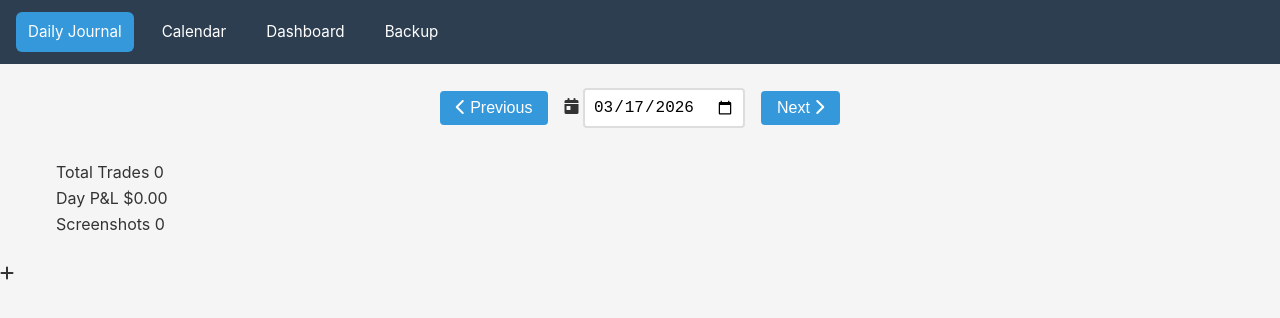
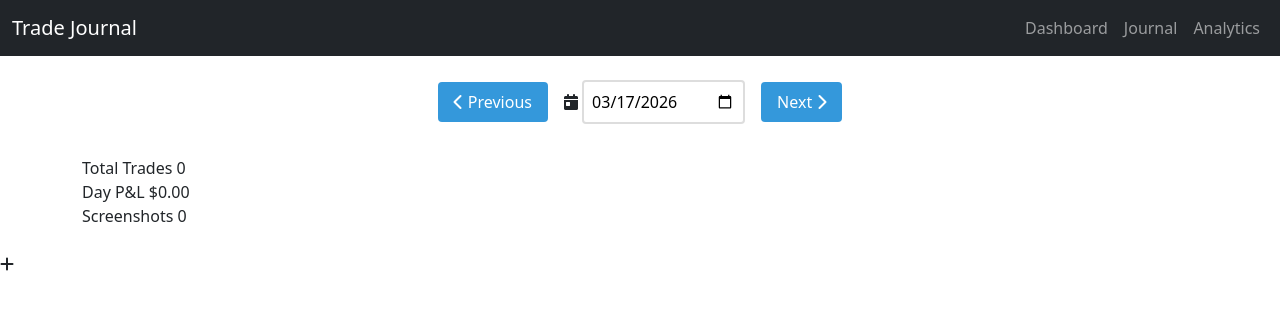
Before and after one commit to MedaAkhil/TradeJournal, a website: page public/index.html in a window 1280 px wide. Drawn offline with nearby package versions, Linux system fonts and the light colour scheme; no server answers.

Commit message:
nav bar hamburget with bootstrap

```diff
--- a/public/index.html
+++ b/public/index.html
@@ -10,14 +10,41 @@
     <script src="https://www.gstatic.com/firebasejs/10.8.0/firebase-app-compat.js"></script>
     <script src="https://www.gstatic.com/firebasejs/10.8.0/firebase-firestore-compat.js"></script>
     <script src="https://www.gstatic.com/firebasejs/10.8.0/firebase-storage-compat.js"></script>
+    <link href="https://cdn.jsdelivr.net/npm/bootstrap@5.3.0/dist/css/bootstrap.min.css" rel="stylesheet">
 </head>
 <body>
-    <div class="nav-bar">
-        <a href="index.html" class="active">Daily Journal</a>
-        <a href="calendar.html">Calendar</a>
-        <a href="dashboard.html">Dashboard</a>
-        <a href="export.html">Backup</a>
+    <nav class="navbar navbar-expand-lg navbar-dark bg-dark">
+  <div class="container-fluid">
+
+    <!-- Logo -->
+    <a class="navbar-brand" href="#">Trade Journal</a>
+
+    <!-- Hamburger Button -->
+    <button class="navbar-toggler" type="button" data-bs-toggle="collapse" data-bs-target="#navbarNav">
+      <span class="navbar-toggler-icon"></span>
+    </button>
+
+    <!-- Collapsible Menu -->
+    <div class="collapse navbar-collapse" id="navbarNav">
+      <ul class="navbar-nav ms-auto">
+
+        <li class="nav-item">
+          <a class="nav-link" href="index.html">Dashboard</a>
+        </li>
+
+        <li class="nav-item">
+          <a class="nav-link" href="journal.html">Journal</a>
+        </li>
+
+        <li class="nav-item">
+          <a class="nav-link" href="analytics.html">Analytics</a>
+        </li>
+
+      </ul>
     </div>
+
+  </div>
+</nav>
 
     <div class="container">
         <div class="date-navigation">
@@ -69,5 +96,6 @@
     </div>
 
     <script src="app.js"></script>
+    <script src="https://cdn.jsdelivr.net/npm/bootstrap@5.3.0/dist/js/bootstrap.bundle.min.js"></script>
 </body>
 </html>
```
